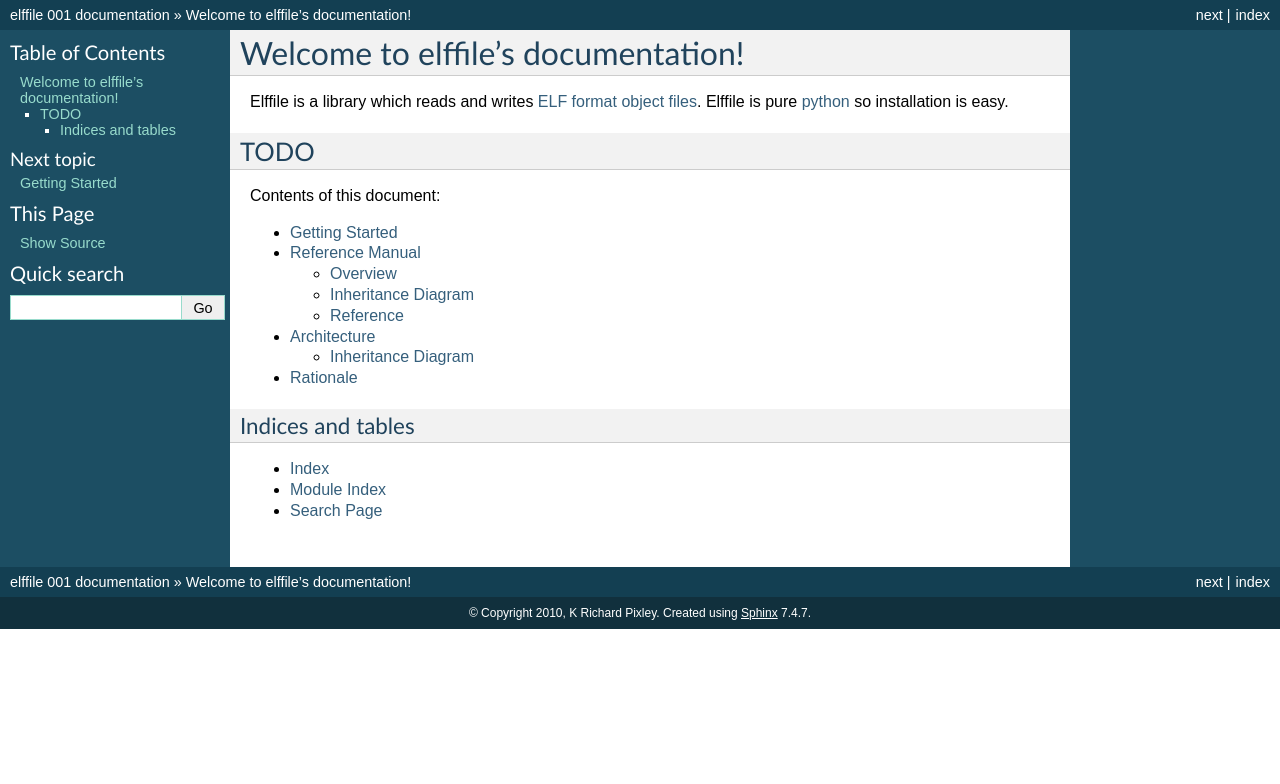
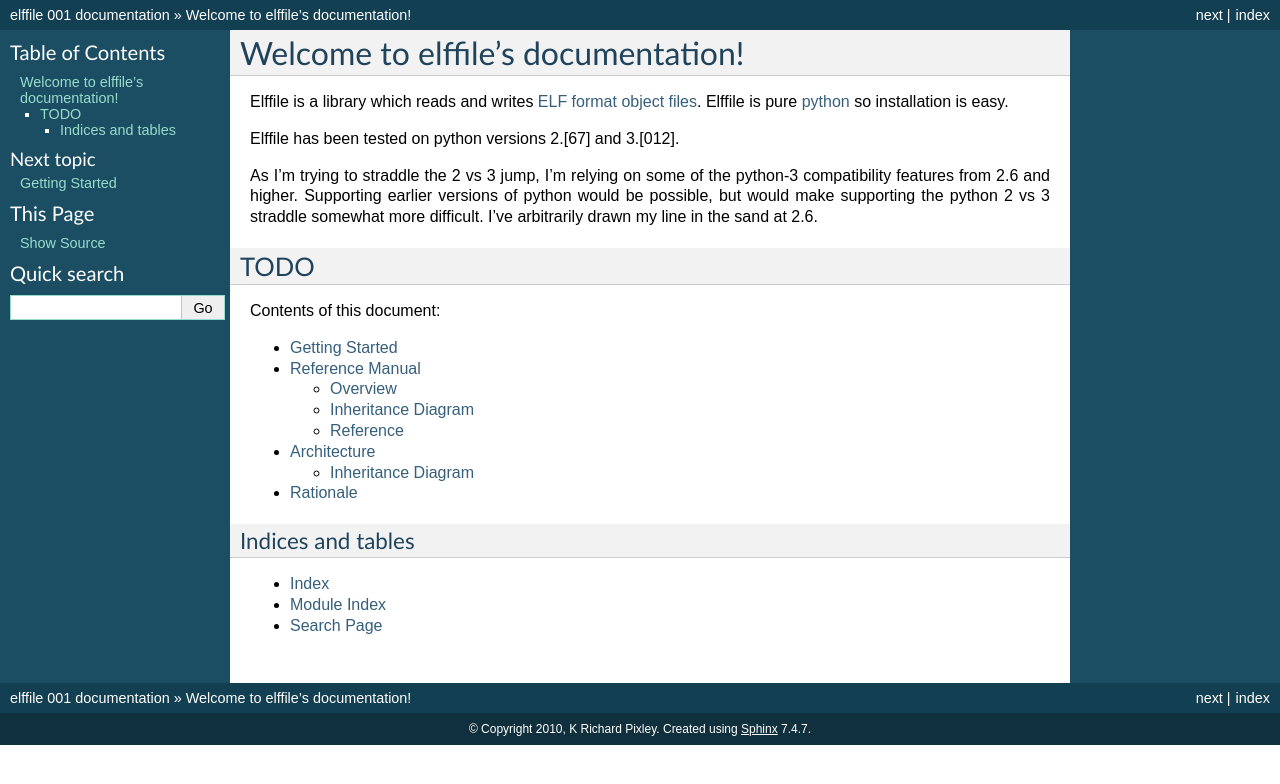
Before and after one commit to slorquet/elffile2, a Sphinx documentation site: the page built from docs/source/index.rst, in a window 1280 px wide. Shown: the top 784 px of the page. Built offline with Sphinx 7.4.7, drawn with Linux system fonts in a browser that asks for light colours.

Commit message:
discuss supported python versions

```diff
--- a/docs/source/index.rst
+++ b/docs/source/index.rst
@@ -10,6 +10,14 @@ Welcome to elffile's documentation!
 Elffile is a library which reads and writes `ELF format object files
 <http://en.wikipedia.org/wiki/Executable_and_Linkable_Format>`_.
 Elffile is pure `python <http://python.org>`_ so installation is easy.
+
+Elffile has been tested on python versions 2.[67] and 3.[012].
+
+As I'm trying to straddle the 2 vs 3 jump, I'm relying on some of the
+python-3 compatibility features from 2.6 and higher.  Supporting
+earlier versions of python would be possible, but would make
+supporting the python 2 vs 3 straddle somewhat more difficult.  I've
+arbitrarily drawn my line in the sand at 2.6.
 
 TODO
 ----
```
